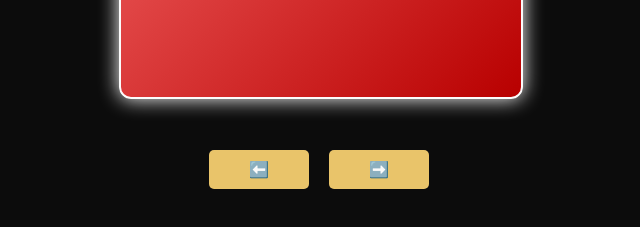
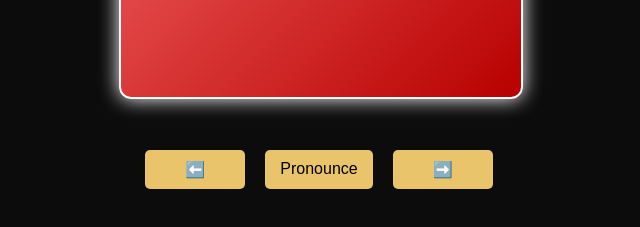
Before and after one commit to cyberguardsajan/flashcard, a plain HTML site: page index.html in a window 1280 px wide. Shown: the part 455-682 px from the top of the page, without its empty margins (321-961 px from the left). Drawn offline with Linux system fonts and the light colour scheme.

Commit message:
Update index.html
Pronounce button added

```diff
--- a/index.html
+++ b/index.html
@@ -28,6 +28,7 @@
     </div>
     <div class="navigation">
         <button id="prevButton">⬅️</button>
+        <button id="Pronounce">Pronounce</button>
         <button id="nextButton">➡️</button>
     </div>
     <script src="script.js"></script>
```
